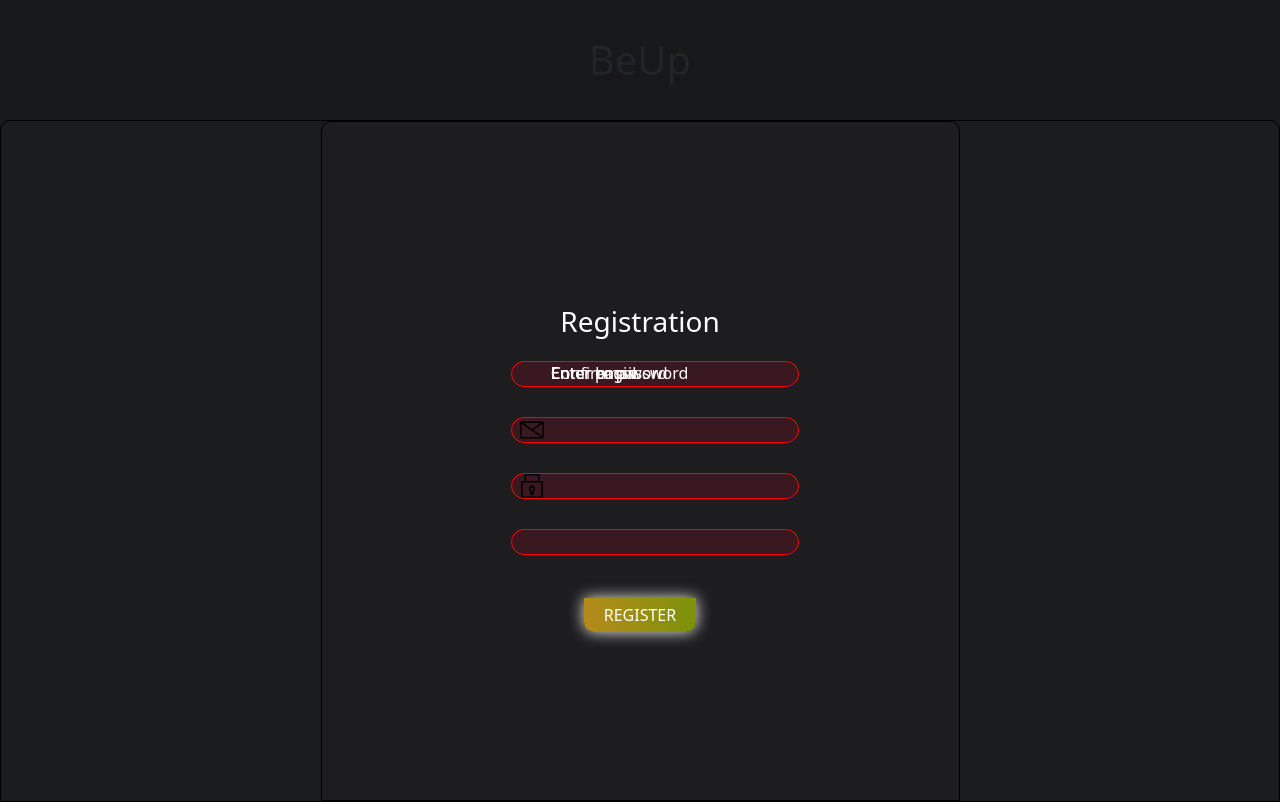
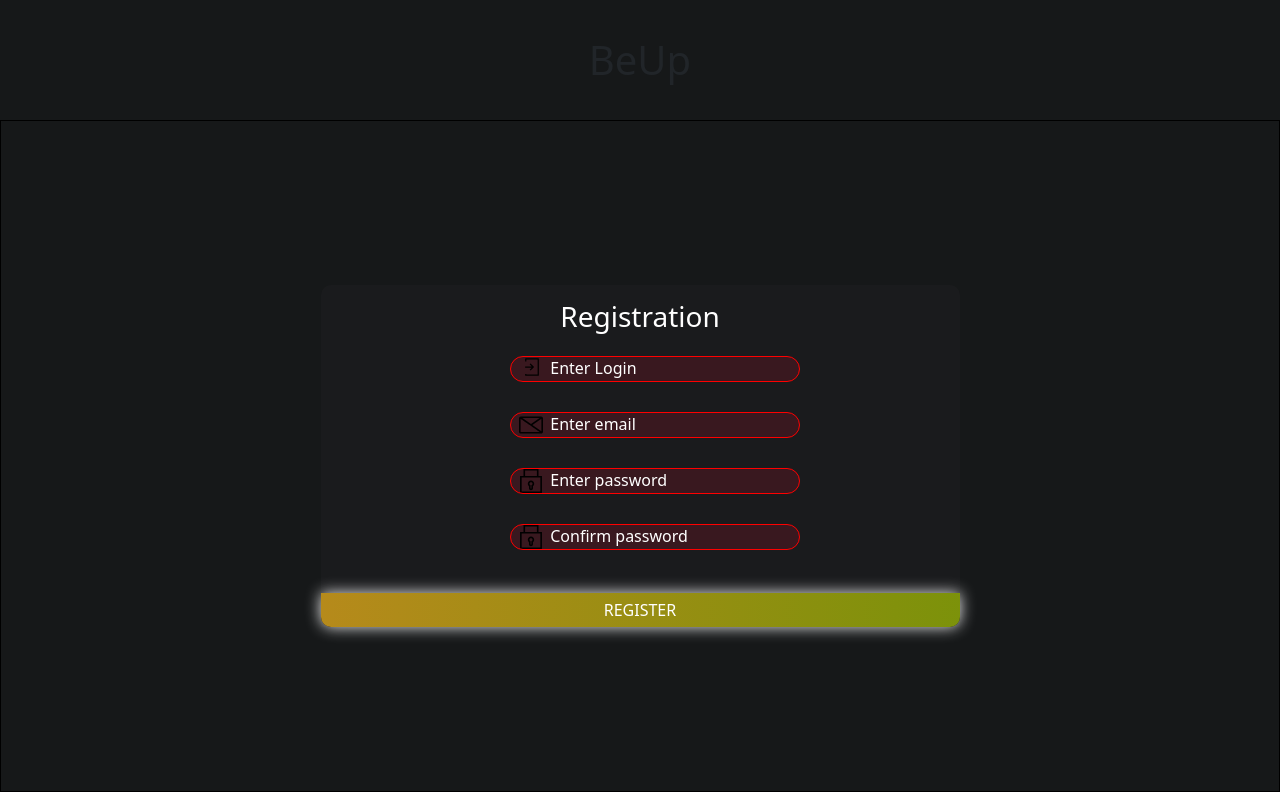
Before and after one commit to VladimirPuzyrev/123, a React (Create React App) app in the folder client/: page /registration in a window 1280 px wide. Built offline with nearby package versions, Linux system fonts and the light colour scheme.

Commit message:
registration complite 9.11

```diff
--- a/client/src/Pages/RegistrationPage/Registration.jsx
+++ b/client/src/Pages/RegistrationPage/Registration.jsx
@@ -1,5 +1,5 @@
 import React, { useState } from 'react'
-import {RegistrationForm} from '../../Component/Component.js';
+import {RegistrationForm} from '../../component/Component';
 import './Registration.scss'
 
 
@@ -12,7 +12,6 @@ function Registration() {
 
   return (
     <div className='page'>
-
       <header>
         <span>Be</span>
           <a><img/></a>
--- a/client/src/Pages/RegistrationPage/Registration.scss
+++ b/client/src/Pages/RegistrationPage/Registration.scss
@@ -2,6 +2,8 @@
     display: flex;
     flex-wrap: wrap;
     background-color: #161819;
+    align-items: center;
+    justify-content: center;
     header{
         display: flex;
         width: 100%;
@@ -17,12 +19,12 @@
 
     .registration{
         width: 100%;
-        min-height: 85vh;
+        min-height: 84vh;
         display: flex;
         border: 1px solid black;
+        align-items: center;
+        justify-content: center;
 
-        justify-content: center;
-        align-items: center;
         .registration__form{
             width: 50%;
         }
--- a/client/src/Pages/WelcomePage/Welcome.jsx
+++ b/client/src/Pages/WelcomePage/Welcome.jsx
@@ -1,5 +1,5 @@
 import React, { useState } from 'react'
-import {Login} from '../../Component/Component.js'
+import {Login} from '../../component/Component.js';
 import './Welcome.scss'
 
 
--- a/client/src/component/Component.js
+++ b/client/src/component/Component.js
@@ -1,2 +1,2 @@
-export {default as Login} from './LoginForm/LoginForm.js'
+export {default as Login} from './loginForm/LoginForm.js'
 export {default as RegistrationForm} from './RegistrationForm/RegistrationForm.js'
--- a/client/src/component/RegistrationForm/RegistrationForm.js
+++ b/client/src/component/RegistrationForm/RegistrationForm.js
@@ -24,7 +24,7 @@ export default function RegstrarionForm({onEmailSubmit, onPasswordSubmit, onLogi
     }
 
     return (
-        <div className='registration'>
+        <div className='registrations'>
             <form
                 className="email-registration"
                 onSubmit={handleSubmit}
@@ -41,7 +41,9 @@ export default function RegstrarionForm({onEmailSubmit, onPasswordSubmit, onLogi
                     />
 
                     <label>Enter Login</label>
+                </div>
 
+                <div className='input-block'>
                     <input
                         type="email"
                         className="form__email"
@@ -51,7 +53,9 @@ export default function RegstrarionForm({onEmailSubmit, onPasswordSubmit, onLogi
                     />
 
                     <label>Enter email</label>
+                </div>
 
+                <div className='input-block'>
                     <input
                         type="password"
                         className="form__password"
@@ -59,9 +63,11 @@ export default function RegstrarionForm({onEmailSubmit, onPasswordSubmit, onLogi
                         ref={passwordRef}
                         required
                     />
+                    <label>Enter password</label>
+                </div>
 
-                    <label>Enter password</label>
 
+                <div className='input-block'>
                     <input
                         type="password"
                         className="form__сonfirm"
--- a/client/src/component/RegistrationForm/RegistrationForm.scss
+++ b/client/src/component/RegistrationForm/RegistrationForm.scss
@@ -20,6 +20,9 @@ $left: 55px;
 
     &:focus ~ label,
     &:not(:placeholder-shown) ~ label{
+        @for $i from 1 through 4{
+
+        }
         top: $top - 23px;
         font-size: 14px;
 
@@ -41,11 +44,11 @@ $left: 55px;
 }
 
 
-
-.registration{
+.registrations{
     display: flex;
     flex-direction: column;
     color: white;
+
     border-radius: 10px 10px 0px 0px;
     background-color:rgb(33, 34, 37, 0.4);
 
@@ -56,6 +59,7 @@ $left: 55px;
 
         align-items: stretch;
         align-content: space-around;
+        align-self: center;
         padding: 15px;
 
         h3{
@@ -67,7 +71,11 @@ $left: 55px;
 
             .form__login{
                 @include form-input();
+                background-image:url('../../../public/login.svg');
+                background-size: 7%;
+                background-position: 4% 0%;
             }
+
             .form__email{
                 @include form-input();
                 background-image:url('../../../public/email.svg');
@@ -80,6 +88,7 @@ $left: 55px;
 
             .form__сonfirm{
                 @include form-input();
+                background-image:url('../../../public/lock.svg');
             }
 
             label{
--- a/client/src/component/loginForm/LoginForm.js
+++ b/client/src/component/loginForm/LoginForm.js
@@ -1,7 +1,7 @@
 import React, { useRef, useForm } from 'react';
 import ReactDOM from 'react-dom';
 import { v4 as uuidV4 } from 'uuid';
-import './LoginForm.scss'
+import './loginForm.scss'
 import { Link } from 'react-router-dom';
 
 export default function Login({onEmailSubmit, onPasswordSubmit}) {
```
Also changed, not shown: client/public/login.svg (added), client/src/Pages/MainPage/Main.jsx (added), client/src/Pages/MainPage/Main.scss (added), 1 other file (tests, documents, lock files or other folders).
